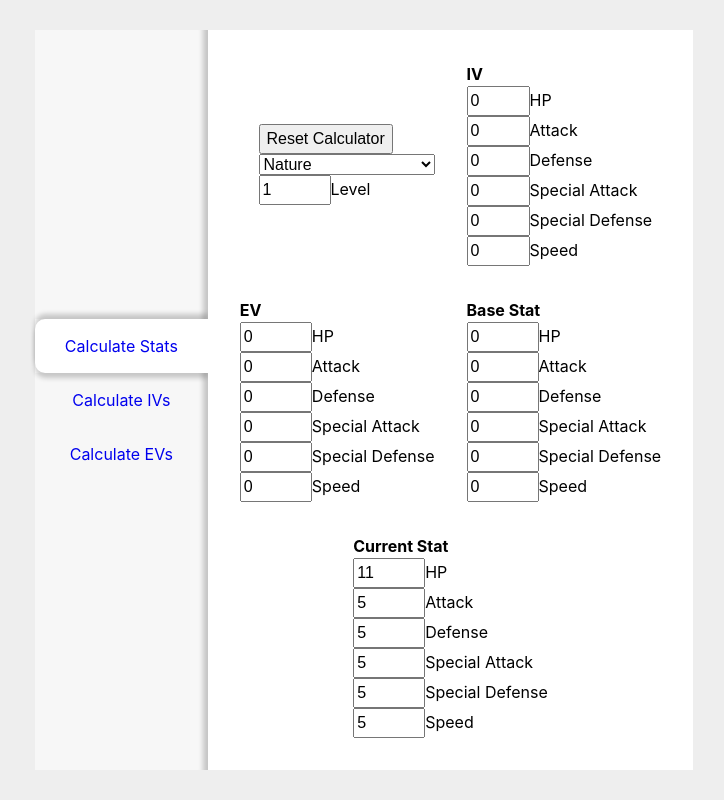
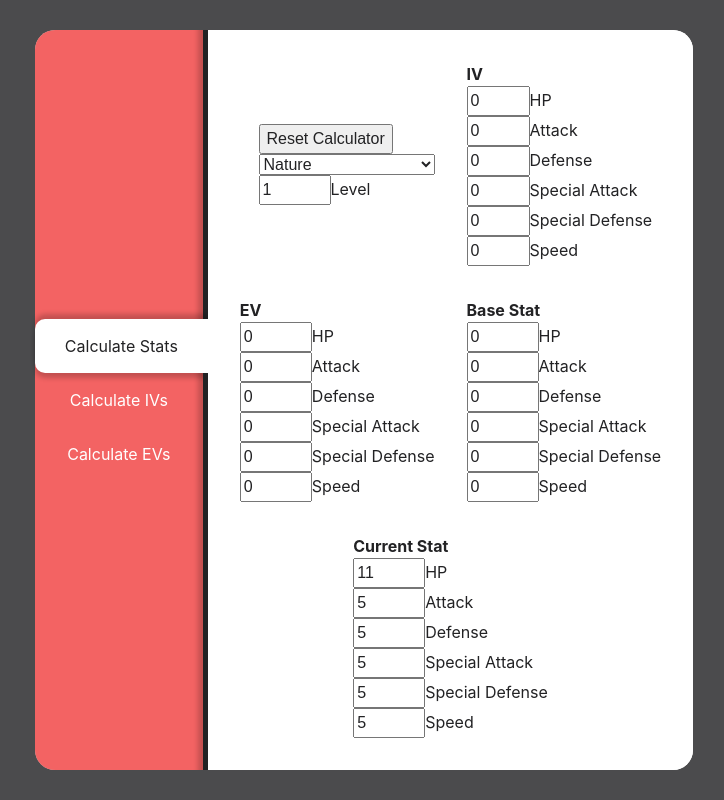
Before and after one commit to d-mcneil/pokemon-calculator, a React (Create React App) app: page /#/ in a window 1280 px wide. Shown: the whole page, without its empty margins (276-1000 px from the left). Built offline with nearby package versions, Linux system fonts and the light colour scheme.

Commit message:
Add style; add variables for spacing

```diff
--- a/src/components/Navigation/Navigation.styles.scss
+++ b/src/components/Navigation/Navigation.styles.scss
@@ -3,13 +3,14 @@
   flex-direction: column;
   width: 100%;
   margin: 0;
+  background-color: var(--main-background-color);
 
   .sidebar-container {
     // a <nav> element
     padding: 0;
     margin: 0;
-    background-color: #fff;
     width: 100%;
+    background-color: var(--sidebar-background-color);
 
     .sidebar {
       // a <ul> element
@@ -24,9 +25,9 @@
         padding: 0;
         margin: 0;
         list-style: none;
-        background-color: rgba(0, 0, 0, 0.03);
         width: 33.33333333333%;
         box-shadow: 0px -10px 5px -5px rgba(0, 0, 0, 0.2) inset;
+        border-bottom: var(--border-width-medium) solid var(--text-color);
 
         a {
           // a <Link> component
@@ -34,6 +35,7 @@
           text-align: center;
           text-decoration: none;
           padding: 10px;
+          color: var(--main-background-color);
         }
       }
 
@@ -44,10 +46,17 @@
 
       .active {
         // an <li> element - active
-        background-color: #fff;
+        background-color: var(--main-background-color);
         box-shadow: -5px 0 5px rgba(0, 0, 0, 0.2), 5px 0 5px rgba(0, 0, 0, 0.2);
-        border-top-left-radius: 10px;
-        border-top-right-radius: 10px;
+        border-top-left-radius: var(--border-radius-medium);
+        border-top-right-radius: var(--border-radius-medium);
+        border-bottom: none;
+
+        a {
+          border-top-left-radius: var(--border-radius-medium);
+          border-top-right-radius: var(--border-radius-medium);
+          color: var(--text-color);
+        }
       }
     }
   }
@@ -58,18 +67,25 @@
     flex-direction: row;
     width: fit-content;
     margin: auto;
+    border-radius: var(--border-radius-large);
 
     .sidebar-container {
       width: fit-content;
+      border-top-left-radius: var(--border-radius-large);
+      border-bottom-left-radius: var(--border-radius-large);
 
       .sidebar {
         width: max-content;
         height: 100%;
         flex-direction: column;
+        border-top-left-radius: var(--border-radius-large);
+        border-bottom-left-radius: var(--border-radius-large);
 
         .sidebar-item {
           width: auto;
           box-shadow: -10px 0px 5px -5px rgba(0, 0, 0, 0.2) inset;
+          border-right: var(--border-width-large) solid var(--text-color);
+          border-bottom: none;
 
           a {
             padding-left: 30px;
@@ -84,11 +100,25 @@
           flex: 1 1 auto;
         }
 
+        .sidebar-spacer:first-child {
+          border-top-left-radius: var(--border-radius-large);
+        }
+
+        .sidebar-spacer:last-child {
+          border-bottom-left-radius: var(--border-radius-large);
+        }
+
         .active {
           box-shadow: 0 -5px 5px rgba(0, 0, 0, 0.2),
             0px 5px 5px rgba(0, 0, 0, 0.2);
           border-top-right-radius: 0;
-          border-bottom-left-radius: 10px;
+          border-bottom-left-radius: var(--border-radius-medium);
+          border-right: none;
+
+          a {
+            border-top-right-radius: 0;
+            border-bottom-left-radius: var(--border-radius-medium);
+          }
         }
       }
     }
--- a/src/containers/Calculator/Calculator.styles.scss
+++ b/src/containers/Calculator/Calculator.styles.scss
@@ -1,6 +1,6 @@
 .calculator-container {
   // <main>
-  background-color: #fff;
+  background-color: var(--main-background-color);
   display: grid;
   grid-template-rows: auto auto auto;
   grid-template-columns: auto auto;
@@ -41,6 +41,13 @@
   }
 }
 
+@media (min-width: 650px) {
+  .calculator-container {
+    border-top-right-radius: var(--border-radius-large);
+    border-bottom-right-radius: var(--border-radius-large);
+  }
+}
+
 @media (min-width: 900px) and (max-height: 750px) {
   .calculator-container {
     grid-template-rows: auto auto;
--- a/src/index.scss
+++ b/src/index.scss
@@ -17,29 +17,38 @@ html {
 }
 
 body {
-  margin: 0;
+  // --spacing-2: 10px; // previous spacing between elements
+  // --spacing-3: 20px; // previous spacing between elements
+  // --spacing-2: 0.625rem;
+  // --spacing-3: 1.25rem;
+  --spacing-2: 1rem;
+  --spacing-3: 2rem;
+  // https://www.color-hex.com/color-palette/1045 for colors
+  --text-color: #222224;
+  --page-background-color: #222224cf;
+  --main-background-color: #fff;
+  --sidebar-background-color: #ee1515aa;
+  --border-radius-large: 20px;
+  --border-radius-medium: 10px;
+  --border-width-large: 5px;
+  --border-width-medium: 3px;
   font-family: -apple-system, BlinkMacSystemFont, "Segoe UI", "Roboto", "Oxygen",
     "Ubuntu", "Cantarell", "Fira Sans", "Droid Sans", "Helvetica Neue",
     sans-serif;
   -webkit-font-smoothing: antialiased;
   -moz-osx-font-smoothing: grayscale;
-  background-color: #eee;
-  // --spacing-2: 10px;
-  // --spacing-3: 20px;
-  // --spacing-2: 0.625rem;
-  // --spacing-3: 1.25rem;
-  --spacing-2: 1rem;
-  --spacing-3: 2rem;
 }
 
 html,
 body,
 #root {
   min-height: 100vh;
+  margin: 0;
 }
 
 #root {
   display: flex;
+  background-color: var(--page-background-color);
 }
 
 * {
@@ -73,4 +82,5 @@ label,
 h3,
 p {
   font-size: 1rem;
+  color: var(--text-color);
 }
```
